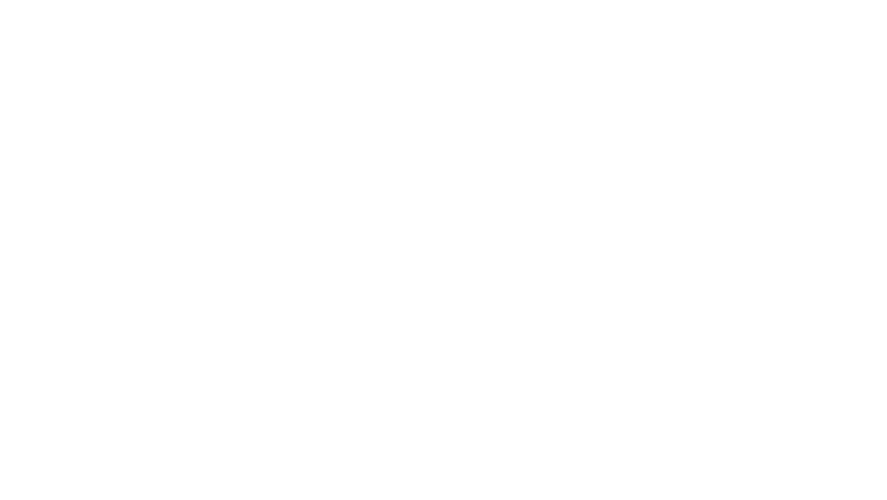
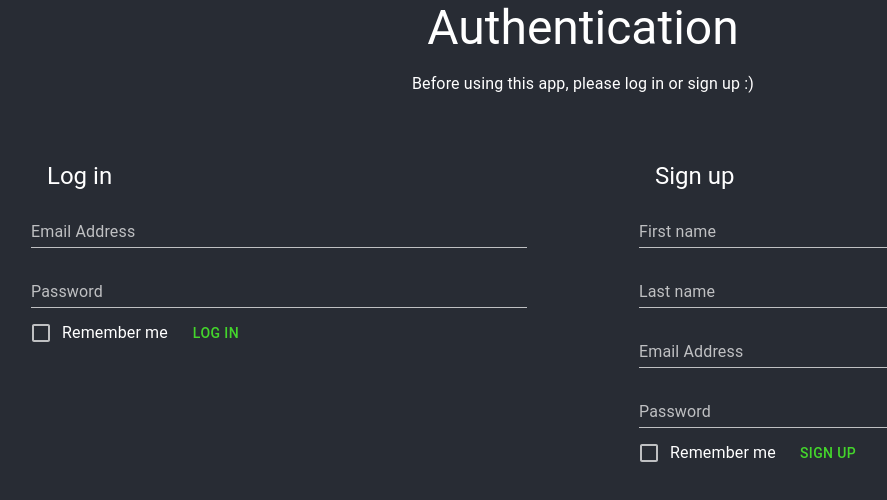
Before and after one commit to PashkevichTania/chat-app, a React (Create React App) app: page / in a window 1280 px wide. Shown: the top 500 px of the page, without its empty margins (57-944 px from the left). Built offline with nearby package versions, Linux system fonts and the light colour scheme.

Commit message:
feat: add auth

```diff
--- a/src/App.tsx
+++ b/src/App.tsx
@@ -1,10 +1,40 @@
 import React from 'react';
+import {BrowserRouter as Router, Route, Switch} from 'react-router-dom';
+import Auth from "components/auth/Auth";
+import {createTheme, ThemeProvider} from "@mui/material";
+
 
 
 function App() {
+
+  const theme = createTheme({
+    palette: {
+      mode: 'dark',
+      primary: {
+        main: '#44D62C',
+      },
+      secondary: {
+        main: '#212121',
+      },
+      error: {
+        main: '#e53935',
+      },
+    },
+  });
+
+
   return (
-    <div className="App">
-    </div>
+      <ThemeProvider theme={theme}>
+      <div className="App">
+        <Router>
+          <Switch>
+            <Route path="/" exact>
+              <Auth/>
+            </Route>
+          </Switch>
+        </Router>
+      </div>
+      </ThemeProvider>
   );
 }
 
--- /dev/null
+++ b/src/components/auth/Auth.tsx
@@ -0,0 +1,37 @@
+import React from 'react';
+import {Container, Grid, Typography} from "@mui/material";
+import {ToastContainer} from "react-toastify";
+import LogIn from "components/auth/LogIn";
+import SignUp from "components/auth/SignUp";
+
+const Auth = () => {
+  return (
+      <Container>
+        <Grid container spacing={8}>
+          <Grid item xs={12} md={12} textAlign={"center"}>
+            <Typography variant="h3" component="h2">Authentication</Typography>
+            <Typography sx={{mt: '1rem'}}>Before using this app, please log in or sign up :)</Typography>
+          </Grid>
+          <Grid item xs={12} md={6}>
+            <LogIn />
+          </Grid>
+          <Grid item xs={12} md={6}>
+            <SignUp />
+          </Grid>
+        </Grid>
+        <ToastContainer
+            position="top-right"
+            autoClose={5000}
+            hideProgressBar={false}
+            newestOnTop={false}
+            closeOnClick
+            rtl={false}
+            pauseOnFocusLoss
+            draggable
+            pauseOnHover
+        />
+      </Container>
+  );
+};
+
+export default Auth;
--- /dev/null
+++ b/src/components/auth/LogIn.tsx
@@ -0,0 +1,88 @@
+import React, {useState} from 'react';
+import {Button, Checkbox, Container, FormControlLabel, TextField, Typography} from "@mui/material";
+import {ErrorFormMessage} from "components/Styled/styledComponents";
+import {useFormik} from "formik";
+import * as Yup from "yup";
+import {useHistory} from "react-router-dom";
+import {toast} from "react-toastify";
+
+const LogIn = () => {
+  const notify = (text: string) => toast.error(text, {
+    position: "top-right",
+    autoClose: 5000,
+    hideProgressBar: false,
+    closeOnClick: true,
+    pauseOnHover: true,
+    draggable: true,
+    progress: undefined,
+  });
+
+  const history = useHistory()
+  const [checked, setChecked] = useState(false)
+
+  const formik = useFormik({
+    initialValues: {
+      email: window.localStorage.getItem('userEmail') || '',
+      password: '',
+    },
+    validationSchema: Yup.object({
+      email: Yup.string().email('Invalid email address').required('Required'),
+      password: Yup.string().required('Required'),
+    }),
+
+    onSubmit: (values) => {
+      if (checked){
+        window.localStorage.setItem('userEmail', values.email)
+      }
+
+    },
+  });
+
+
+  return (
+      <Container>
+        <Typography variant="h5" component="h3" sx={{ml: '1rem'}}>Log in</Typography>
+        <form onSubmit={formik.handleSubmit}>
+          <TextField
+              margin="dense"
+              name="email"
+              label="Email Address"
+              type="email"
+              fullWidth
+              variant="standard"
+              onChange={formik.handleChange}
+              onBlur={formik.handleBlur}
+              value={formik.values.email}
+          />
+          {formik.touched.email && formik.errors.email ? (
+              <ErrorFormMessage>{formik.errors.email}</ErrorFormMessage>
+          ) : null}
+          <TextField
+              margin="dense"
+              name="password"
+              label="Password"
+              type="password"
+              fullWidth
+              variant="standard"
+              onChange={formik.handleChange}
+              onBlur={formik.handleBlur}
+              value={formik.values.password}
+          />
+          {formik.touched.password && formik.errors.password ? (
+              <ErrorFormMessage>{formik.errors.password}</ErrorFormMessage>
+          ) : null}
+          <FormControlLabel
+              control={<Checkbox
+                  name="remember"
+                  onChange={(event) => setChecked(event.target.checked)}
+                  value="remember"
+              />}
+              label="Remember me"
+          />
+          <Button type={"submit"}>Log in</Button>
+        </form>
+      </Container>
+  );
+};
+
+export default LogIn;
--- /dev/null
+++ b/src/components/auth/SignUp.tsx
@@ -0,0 +1,128 @@
+import React, {useState} from 'react';
+import {Button, Checkbox, Container, FormControlLabel, TextField, Typography} from "@mui/material";
+import {ErrorFormMessage} from "components/Styled/styledComponents";
+import {useFormik} from "formik";
+import * as Yup from "yup";
+import {useHistory} from "react-router-dom";
+import {toast} from "react-toastify";
+
+const SignUp = () => {
+  const notify = (text: string) => toast.error(text, {
+    position: "top-right",
+    autoClose: 5000,
+    hideProgressBar: false,
+    closeOnClick: true,
+    pauseOnHover: true,
+    draggable: true,
+    progress: undefined,
+  });
+
+  const history = useHistory()
+  const [checked, setChecked] = useState(false)
+
+  const formik = useFormik({
+    initialValues: {
+      firstName: '',
+      lastName: '',
+      email: '',
+      password: '',
+    },
+    validationSchema: Yup.object({
+      firstName: Yup.string()
+          .max(15, 'Must be 15 characters or less')
+          .required('Required'),
+      lastName: Yup.string()
+          .max(20, 'Must be 20 characters or less')
+          .required('Required'),
+      email: Yup.string().email('Invalid email address').required('Required'),
+      password: Yup.string().required('Required'),
+    }),
+
+    onSubmit: (values) => {
+      if (checked){
+        window.localStorage.setItem('userEmail', values.email)
+      }
+    },
+  });
+
+
+  return (
+      <Container>
+        <Typography variant="h5" component="h3" sx={{ml: '1rem'}}>Sign up</Typography>
+        <form onSubmit={formik.handleSubmit}>
+          <TextField
+              margin="dense"
+              id="firstName"
+              name="firstName"
+              label="First name"
+              type="text"
+              fullWidth
+              variant="standard"
+              onChange={formik.handleChange}
+              onBlur={formik.handleBlur}
+              value={formik.values.firstName}
+          />
+          {formik.touched.firstName && formik.errors.firstName ? (
+              <ErrorFormMessage>{formik.errors.firstName}</ErrorFormMessage>
+          ) : null}
+          <TextField
+              margin="dense"
+              id="lastName"
+              name="lastName"
+              label="Last name"
+              type="text"
+              fullWidth
+              variant="standard"
+              onChange={formik.handleChange}
+              onBlur={formik.handleBlur}
+              value={formik.values.lastName}
+          />
+          {formik.touched.lastName && formik.errors.lastName ? (
+              <ErrorFormMessage>{formik.errors.lastName}</ErrorFormMessage>
+          ) : null}
+          <TextField
+              margin="dense"
+              id="email"
+              name="email"
+              label="Email Address"
+              type="email"
+              fullWidth
+              variant="standard"
+              onChange={formik.handleChange}
+              onBlur={formik.handleBlur}
+              value={formik.values.email}
+          />
+          {formik.touched.email && formik.errors.email ? (
+              <ErrorFormMessage>{formik.errors.email}</ErrorFormMessage>
+          ) : null}
+          <TextField
+              margin="dense"
+              id="password"
+              name="password"
+              label="Password"
+              type="password"
+              fullWidth
+              variant="standard"
+              onChange={formik.handleChange}
+              onBlur={formik.handleBlur}
+              value={formik.values.password}
+          />
+          {formik.touched.password && formik.errors.password ? (
+              <ErrorFormMessage>{formik.errors.password}</ErrorFormMessage>
+          ) : null}
+          <FormControlLabel
+              control={<Checkbox
+                  color="primary"
+                  name="remember"
+                  onChange={(event) => setChecked(event.target.checked)}
+                  value="remember"
+              />}
+              label="Remember me"
+          />
+          <Button type={"submit"}>Sign up</Button>
+        </form>
+      </Container>
+  );
+};
+
+export default SignUp;
--- a/src/index.css
+++ b/src/index.scss
@@ -50,6 +50,9 @@ body {
     sans-serif;
   -webkit-font-smoothing: antialiased;
   -moz-osx-font-smoothing: grayscale;
+
+  background-color: #282C34;
+  color: #fff;
 }
 
 code {
--- a/src/index.tsx
+++ b/src/index.tsx
@@ -1,6 +1,6 @@
 import React from 'react';
 import ReactDOM from 'react-dom';
-import 'index.css';
+import 'index.scss';
 import App from 'App';
 import reportWebVitals from 'reportWebVitals';
 
```
